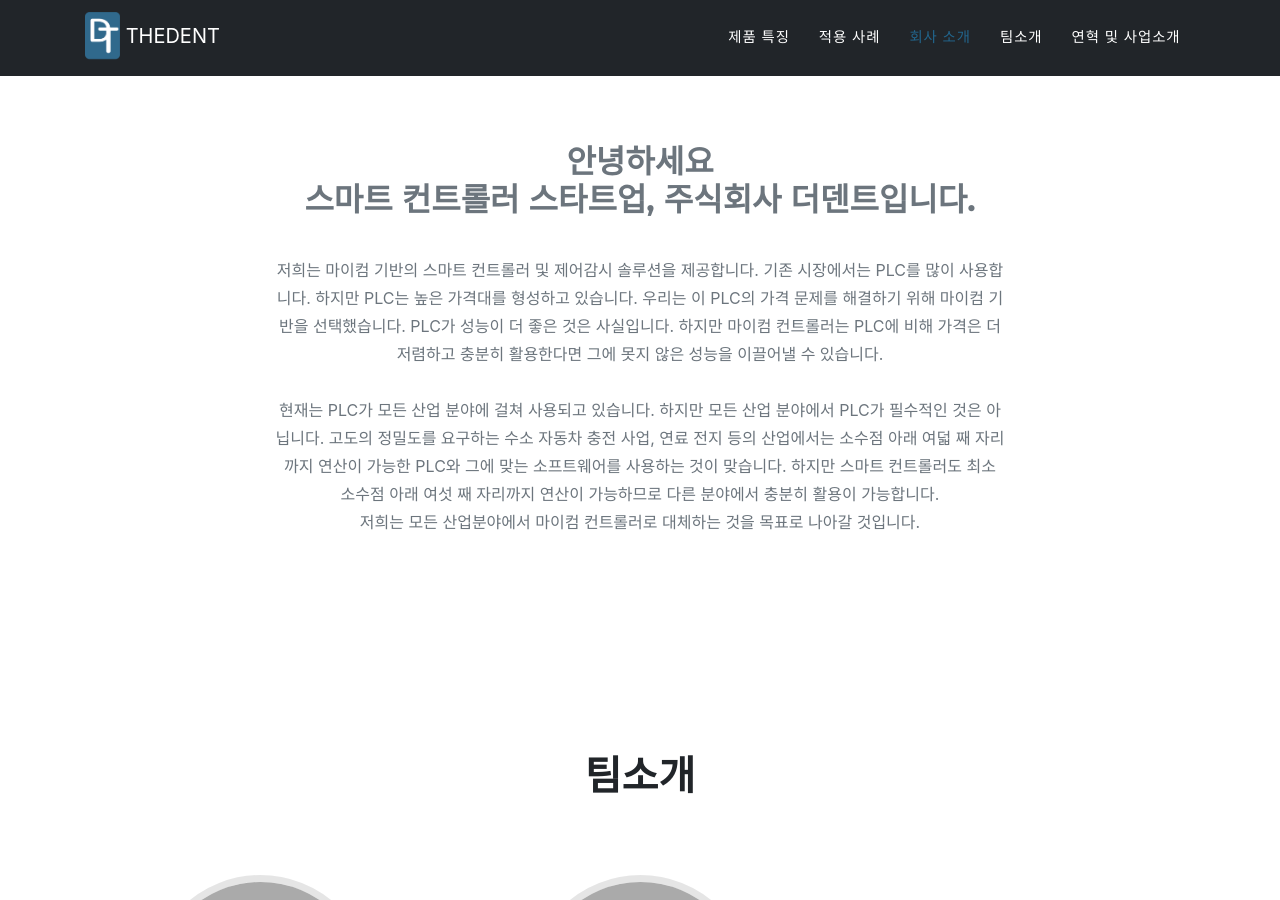
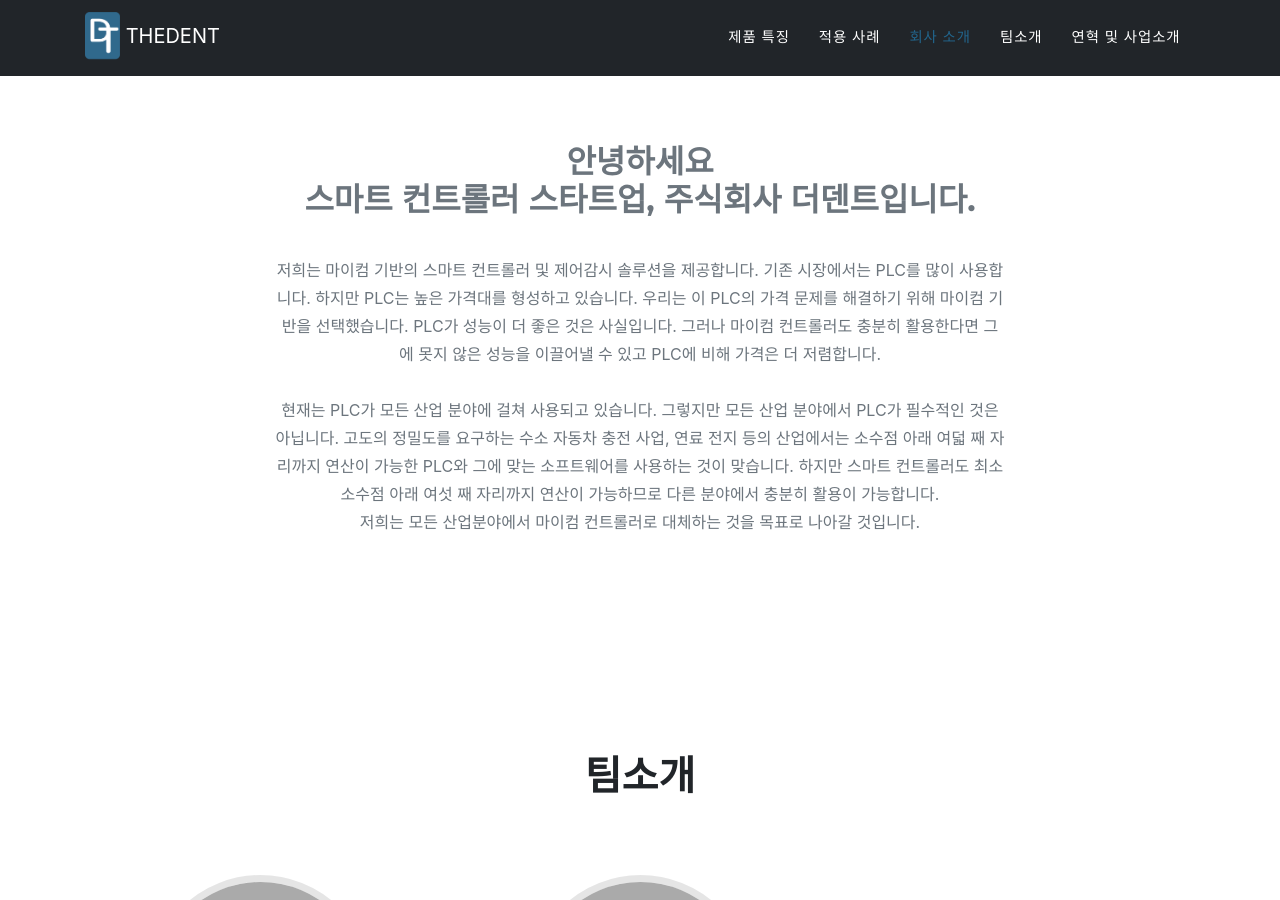
Before and after one commit to thedent-kr/thedent-kr.github.io, a Jekyll site: the page built from index.md, in a window 1280 px wide and 900 px high, scrolled down 2278 px. Built offline with Jekyll 4.4.1, drawn with Linux system fonts in a browser that asks for light colours; some web fonts are replaced.

Commit message:
Update sitetext.yml

```diff
--- a/_data/sitetext.yml
+++ b/_data/sitetext.yml
@@ -196,9 +196,9 @@ ko: &DEFAULT_KO
       저희는 마이컴 기반의 스마트 컨트롤러 및 제어감시 솔루션을 제공합니다.
       기존 시장에서는 PLC를 많이 사용합니다. 하지만 PLC는 높은 가격대를 형성하고 있습니다.
       우리는 이 PLC의 가격 문제를 해결하기 위해 마이컴 기반을 선택했습니다. PLC가 성능이 더 좋은 것은 사실입니다.
-      하지만 마이컴 컨트롤러는 PLC에 비해 가격은 더 저렴하고 충분히 활용한다면 그에 못지 않은 성능을 이끌어낼 수 있습니다.<br><br>
+      그러나 마이컴 컨트롤러도 충분히 활용한다면 그에 못지 않은 성능을 이끌어낼 수 있고 PLC에 비해 가격은 더 저렴합니다.<br><br>
       현재는 PLC가 모든 산업 분야에 걸쳐 사용되고 있습니다.
-      하지만 모든 산업 분야에서 PLC가 필수적인 것은 아닙니다.
+      그렇지만 모든 산업 분야에서 PLC가 필수적인 것은 아닙니다.
       고도의 정밀도를 요구하는 수소 자동차 충전 사업, 연료 전지 등의 산업에서는 소수점 아래 여덟 째 자리까지 연산이 가능한 PLC와 그에 맞는 소프트웨어를 사용하는 것이 맞습니다.
       하지만 스마트 컨트롤러도 최소 소수점 아래 여섯 째 자리까지 연산이 가능하므로 다른 분야에서 충분히 활용이 가능합니다.<br>
       저희는 모든 산업분야에서 마이컴 컨트롤러로 대체하는 것을 목표로 나아갈 것입니다."
```
